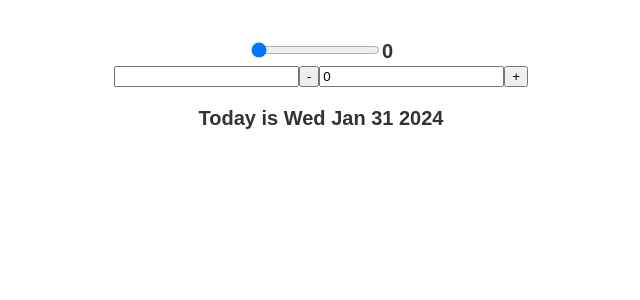
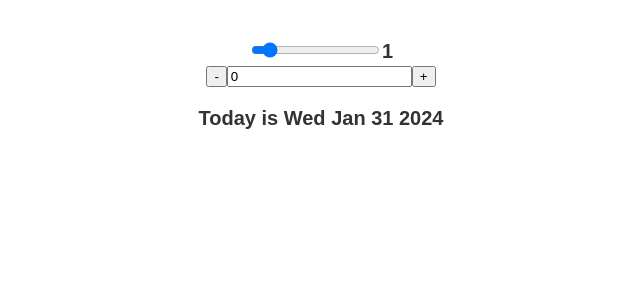
Before and after one commit to Soulbolt/date-counter, a React (Create React App) app: page / in a window 1280 px wide. Shown: the top 300 px of the page, without its empty margins (319-959 px from the left). Built offline with nearby package versions, Linux system fonts and the light colour scheme.

Commit message:
Complete  text input for date count, conver text to number to avoid bugs. Add a reset button. handleReset function to reset setCount and setStep to default values. Add conditional to reset button to only render when changes are made to the state.

```diff
--- a/src/App.js
+++ b/src/App.js
@@ -18,7 +18,7 @@
  */
 function Counter() {
   const [count, setCount] = useState(0);
-  const [step, setStep] = useState(0);
+  const [step, setStep] = useState(1);
 
   const date = new Date("January 31, 2024");
   date.setDate(date.getDate() + count);
@@ -30,6 +30,12 @@
   function decreaseCount() {
     setCount(count - step);
   }
+
+  function handleReset() {
+    setCount(0);
+    setStep(1);
+  }
+
   return (
     <>
       <div>
@@ -37,9 +43,9 @@
           <input
             type="range"
             min="0"
-            max={"10"}
-            onChange={() => setStep((s) => s + 1)}
-            value="0"
+            max="10"
+            value={step}
+            onChange={(e) => setStep(Number(e.target.value))}
           />
           {/* <button className="button" onClick={() => setStep((s) => s - 1)}>
             -
@@ -53,15 +59,15 @@
       </div>
       <div>
         <div>
-          <input type="number" className="button" onClick={decreaseCount} />
+          {/* <input type="number" className="button" onClick={decreaseCount} /> */}
           <button className="button" onClick={decreaseCount}>
             -
           </button>
           <input
-            type="number"
+            type="text"
             className="button"
-            onClick={decreaseCount}
             value={count}
+            onChange={(e) => setCount(Number(e.target.value))}
           />
           <button className="button" onClick={increaseCount}>
             +
@@ -78,6 +84,11 @@
         </span>
         <span>{date.toDateString()}</span>
       </p>
+      {count !== 0 || step !== 1 ? (
+        <div>
+          <button onClick={handleReset}>Reset</button>
+        </div>
+      ) : null}
     </>
   );
 }
```
